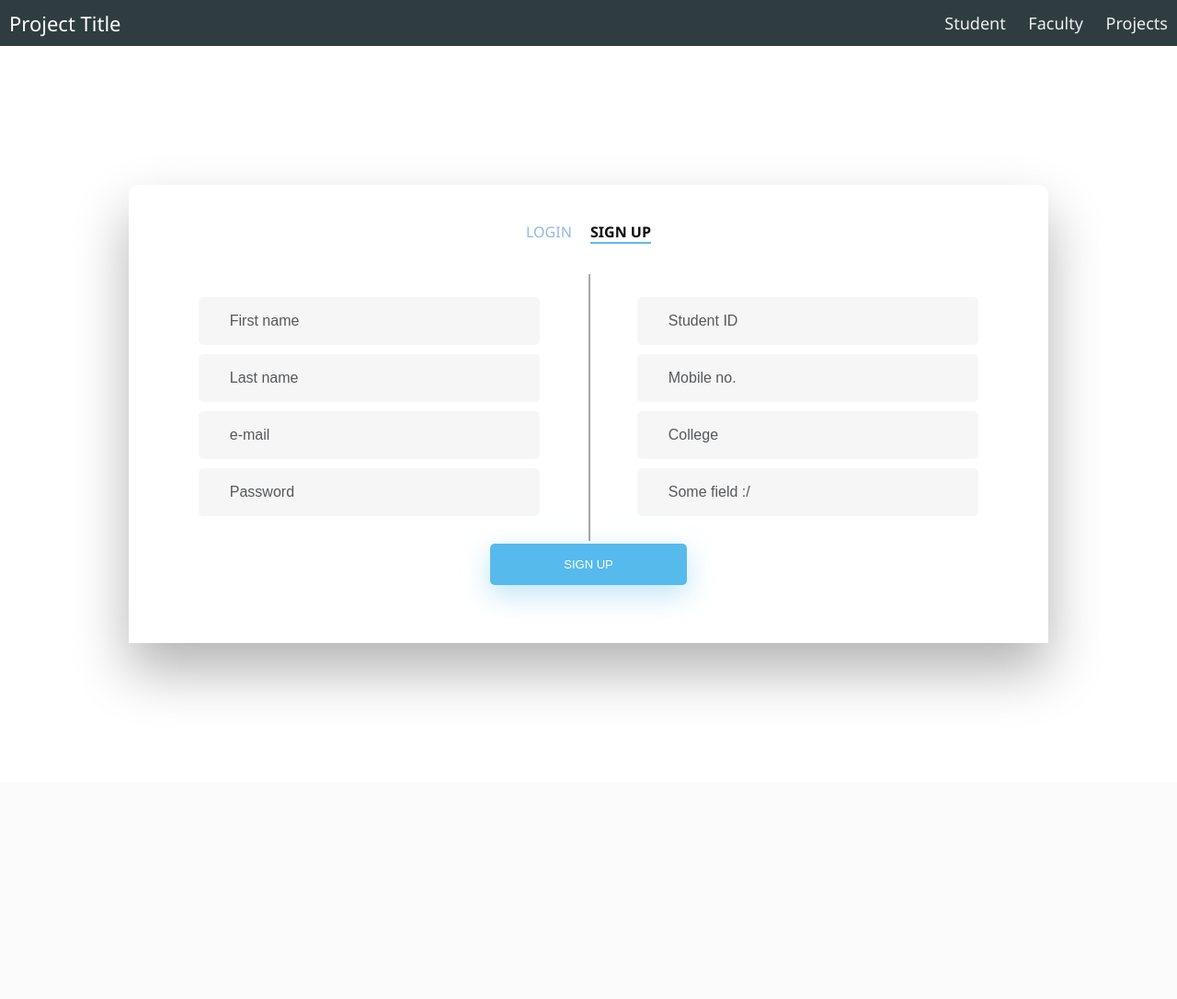
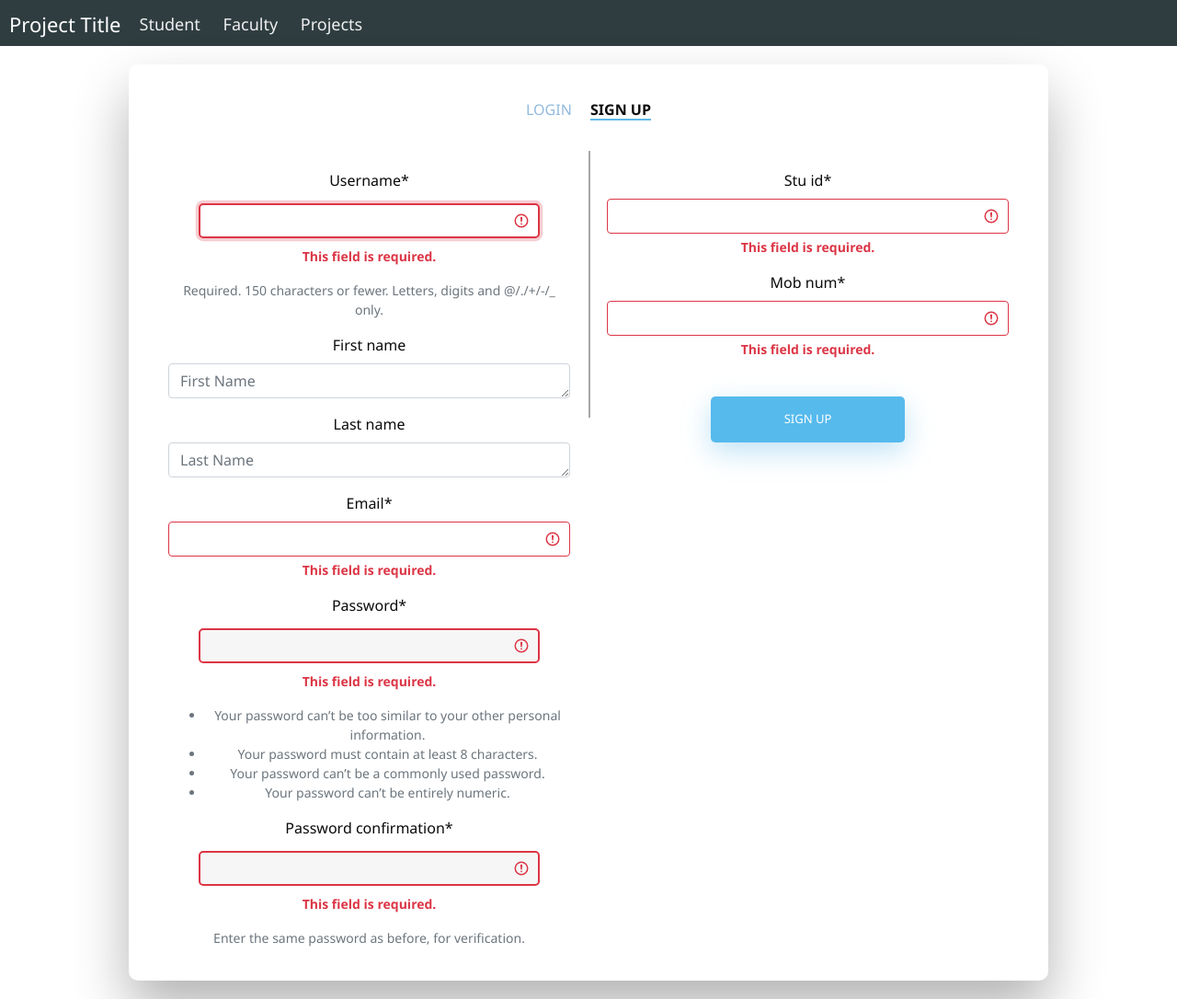
Before and after one commit to BasitAnsari/project_manager, a Django app: page /signup in a window 1280 px wide. Shown: the whole page at 92% size. Before the commit the page ends 752 px from the top, so only its background shows below. Run offline with Django 4.2, Linux system fonts and the light colour scheme; some libraries are stand-ins or nearby versions.

Commit message:
made more changes in auth

```diff
--- a/project_manager/settings.py
+++ b/project_manager/settings.py
@@ -37,6 +37,7 @@ INSTALLED_APPS = [
     'django.contrib.sessions',
     'django.contrib.messages',
     'django.contrib.staticfiles',
+    'crispy_forms',
 
     #own
     'pages',
@@ -86,6 +87,7 @@ DATABASES = {
     }
 }
 
+CRISPY_TEMPLATE_PACK = 'bootstrap4'
 
 # Password validation
 # https://docs.djangoproject.com/en/4.0/ref/settings/#auth-password-validators
--- a/static/css/signup.css
+++ b/static/css/signup.css
@@ -8,7 +8,6 @@ html {
 
 body {
   font-family: "Poppins", sans-serif;
-  height: 100vh;
 }
 
 a {
--- a/templates/Registration/signup.html
+++ b/templates/Registration/signup.html
@@ -1,5 +1,6 @@
 {% extends 'base.html' %}
 {% load static %}
+{% load crispy_forms_tags %}
 {% block style%}
     <link rel="stylesheet" href="{% static 'css/index.css' %}">
     <link rel="stylesheet" href="{% static 'css/signup.css'%}">
@@ -15,31 +16,13 @@
       <form method="POST" class="float-container">
         {% csrf_token %}
          <div class="float-child">
-          <input type="text" id="first_name" class="fadeIn first" name="firtsname" placeholder="First name" required>
-          <input type="text" id="last_name" class="fadeIn second" name="lastname" placeholder="Last name" required>
-          <input type="text" name="email" id="email" placeholder="e-mail" required />
-          <input type="password" id="password" class="fadeIn fourth" name="password" placeholder="Password" required>
-
+          {{ u_form |crispy }}
           </div>
 
           <div class="vl"></div>
 
         <div class="float-child">
-          <input type="text" id="password" class="fadeIn first" name="stu_id" placeholder="Student ID" required>
-          <input type="text" id="login" class="fadeIn second" name="mob_num" placeholder="Mobile no." required>
-          <input type="text" class="fadeIn third" name="stu_col" list="collegename" placeholder="College" required>
-            <datalist id="collegename">
-              <option value="Veermata Jijabai Technological Institute">
-              <option value="Sardar Patel Institute of Technology">
-              <option value="KJ Somaiya College of Engineering">
-              <option value="Dwarkadas J Sanghvi College of Engineering">
-              <option value="Sardar Patel College of Engineering">
-              <option value="Thadomal Shahani Engineering College">
-              <option value="Vivekanand Education Society's Institute of Technology">
-              <option value="KJ Somaiya Institute of Engineering and Information Technology">
-              </option>
-            </datalist>
-          <input type="text" id="confirmpassword" class="fadeIn fourth" name="login" placeholder="Some field :/" required>
+          {{ p_form|crispy }}
         </div>
         <input type="submit" class="fadeIn fourth" value="Sign Up">
       </div>
--- a/templates/base.html
+++ b/templates/base.html
@@ -5,6 +5,7 @@
     <meta http-equiv="X-UA-Compatible" content="IE=edge" />
     <meta name="viewport" content="width=device-width, initial-scale=1.0" />
     <title>Project Library</title>
+    <link rel="stylesheet" href="https://cdn.jsdelivr.net/npm/bootstrap@4.6.1/dist/css/bootstrap.min.css" integrity="sha384-zCbKRCUGaJDkqS1kPbPd7TveP5iyJE0EjAuZQTgFLD2ylzuqKfdKlfG/eSrtxUkn" crossorigin="anonymous">
     {% block style%}
       <style>
         /*navbar*/
--- /dev/null
+++ b/users/forms.py
@@ -0,0 +1,60 @@
+from django import forms
+from django.contrib.auth.models import User
+from django.contrib.auth.forms import UserCreationForm
+from django.forms import widgets
+from .models import Profile
+
+class UserRegisterForm(UserCreationForm):
+    email = forms.EmailField()
+    class Meta:
+        model = User
+        fields = [
+            'username',
+            'first_name',
+            'last_name',
+            'email',
+            'password1',
+            'password2',
+        ]
+        widgets = {
+            'first_name': forms.Textarea(
+                                attrs={
+                                    "placeholder" : 'First Name' ,
+                                    "rows": '1',
+                                    "type": 'text',
+                                    "maxlength" : '80',
+                                    'required': 'true'
+                               }
+                            ),
+            'last_name': forms.Textarea(
+                                attrs={
+                                    "placeholder" : 'Last Name' ,
+                                    "rows": '1',
+                                    "type": 'text',
+                                    "maxlength" : '80',
+                                    'required': 'true'
+                               }
+                            ),
+            'email': forms.Textarea(
+                                attrs={
+                                    "placeholder" : 'sample@company.com' ,
+                                    "rows": '1',
+                                    "type": 'text',
+                                    "maxlength" : '80',
+                                    'required': 'true'
+                               }
+                            ),
+        }
+class ProfileForm(forms.ModelForm):
+
+    class Meta:
+        model = Profile
+        fields = ['stu_id', 'mob_num']
+        widgets = {
+            'stu_id': forms.NumberInput(
+                attrs={'min':000000000000,'max': 999999999999,'type': 'number'}
+                ),
+            'mob_num': forms.NumberInput(
+                attrs={'min':0000000000,'max': 9999999999,'type': 'number'}
+                ),
+        }
--- a/users/models.py
+++ b/users/models.py
@@ -2,7 +2,7 @@ from django.db import models
 from django.contrib.auth.models import User
 
 class Profile(models.Model):
-    user = models.OneToOneField(User, primary_key=True, on_delete=models.CASCADE,db_constraint=False)
+    user = models.OneToOneField(User, primary_key=True, on_delete=models.CASCADE)
     stu_id = models.IntegerField(null=True)
     mob_num = models.IntegerField(null=True)
     stu_col = models.TextField(null=True)
--- a/users/urls.py
+++ b/users/urls.py
@@ -1,6 +1,7 @@
 from django.urls import path
-from .views import login_view, signup_view
+from .views import signup_view
+from django.contrib.auth import views as auth_views
 urlpatterns = [
-    path('login', login_view, name= 'login'),
+    path('login', auth_views.LoginView.as_view(template_name='Registration/login.html'), name= 'login'),
     path('signup', signup_view, name = 'sign-up'),
 ]
--- a/users/views.py
+++ b/users/views.py
@@ -1,22 +1,18 @@
 import profile
 from django.shortcuts import redirect, render
-from users.models import Profile
+from .forms import UserRegisterForm,ProfileForm
 # Create your views here.
-def login_view(request):
-    return render(request, "Registration/login.html")
-
 def signup_view(request):
     if request.method == "POST":
-        profile = Profile()
-        profile.username = request.POST.get('username')
-        profile.first_name = request.POST.get('first_name')
-        profile.last_name = request.POST.get('last_name')
-        profile.email = request.POST.get('email')
-        profile.password = request.POST.get('password')
-        profile.stu_id = request.POST.get('stu_id')
-        profile.stu_col = request.POST.get('stu_col')
-        profile.mob_num = request.POST.get('mob_num')
-        profile.save()
-
-        return redirect('home')
-    return render(request, "Registration/signup.html")
+        u_form = UserRegisterForm(request.POST)
+        p_form = ProfileForm(request.POST)
+        if u_form.is_valid() and p_form.is_valid():
+            user = u_form.save()
+            p_form = p_form.save(commit=False)
+            p_form.user = user
+            p_form.save()
+            return redirect('login')
+    else:
+        u_form = UserRegisterForm(request.POST)
+        p_form = ProfileForm(request.POST)
+    return render(request, "Registration/signup.html", {'u_form': u_form, 'p_form': p_form})
```
Also changed, not shown: templates/Registration/login.html (+5 -4 lines), db.sqlite3, users/migrations/0001_initial.py, users/migrations/0002_alter_profile_user.py.
